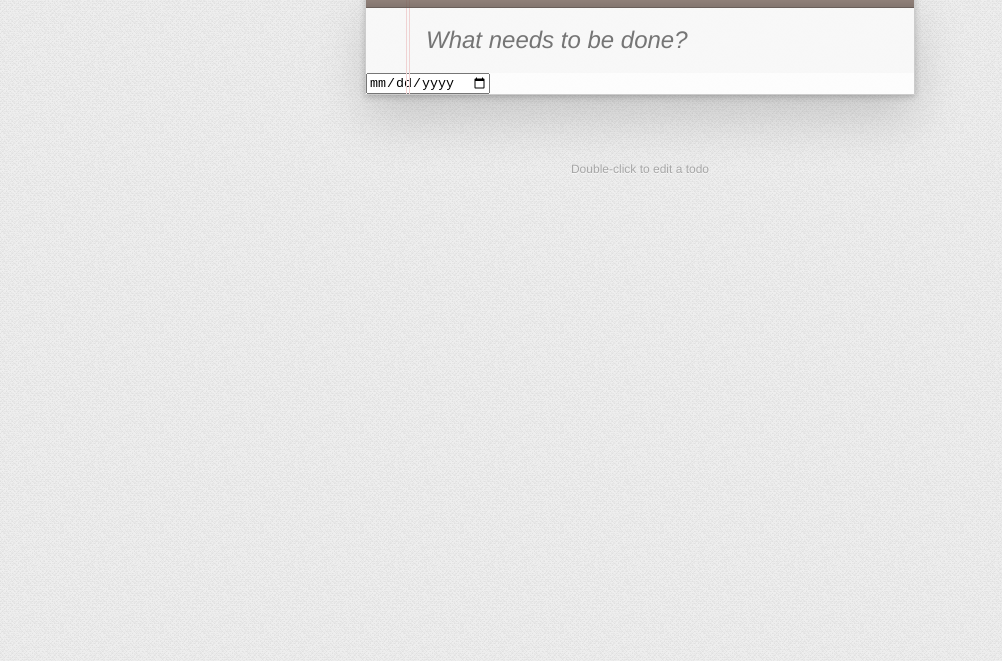
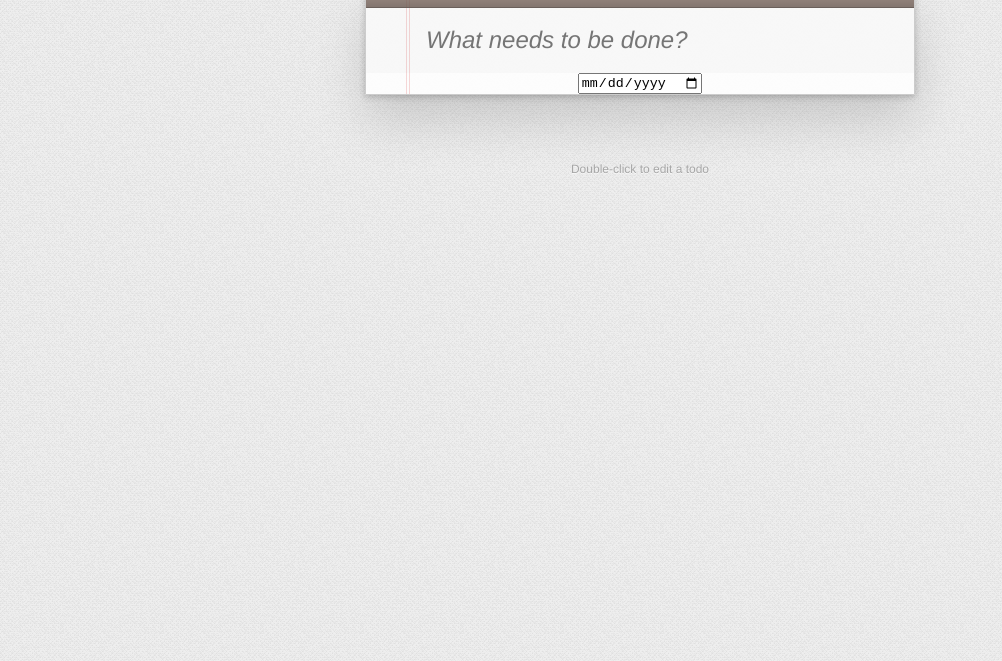
Before and after one commit to barkleyx/is332_todobackbonehammer, a website: page index.html in a window 1280 px wide. Shown: the part 139-800 px from the top of the page, without its empty margins (0-1002 px from the left). Drawn offline with Linux system fonts and the light colour scheme; no server answers.

Commit message:
Added center align

```diff
--- a/index.html
+++ b/index.html
@@ -12,7 +12,7 @@
 			<header id="header">
 				<h1>todos</h1>
 				<input class="enterField" id="new-todo" placeholder="What needs to be done?" autofocus>
-				<input class="enterField" id="new-date" type="date">
+				<div align="center"><input class="enterField" id="new-date" type="date"></div>
 			</header>
 			<section id="main">
 				<input id="toggle-all" type="checkbox">
```
